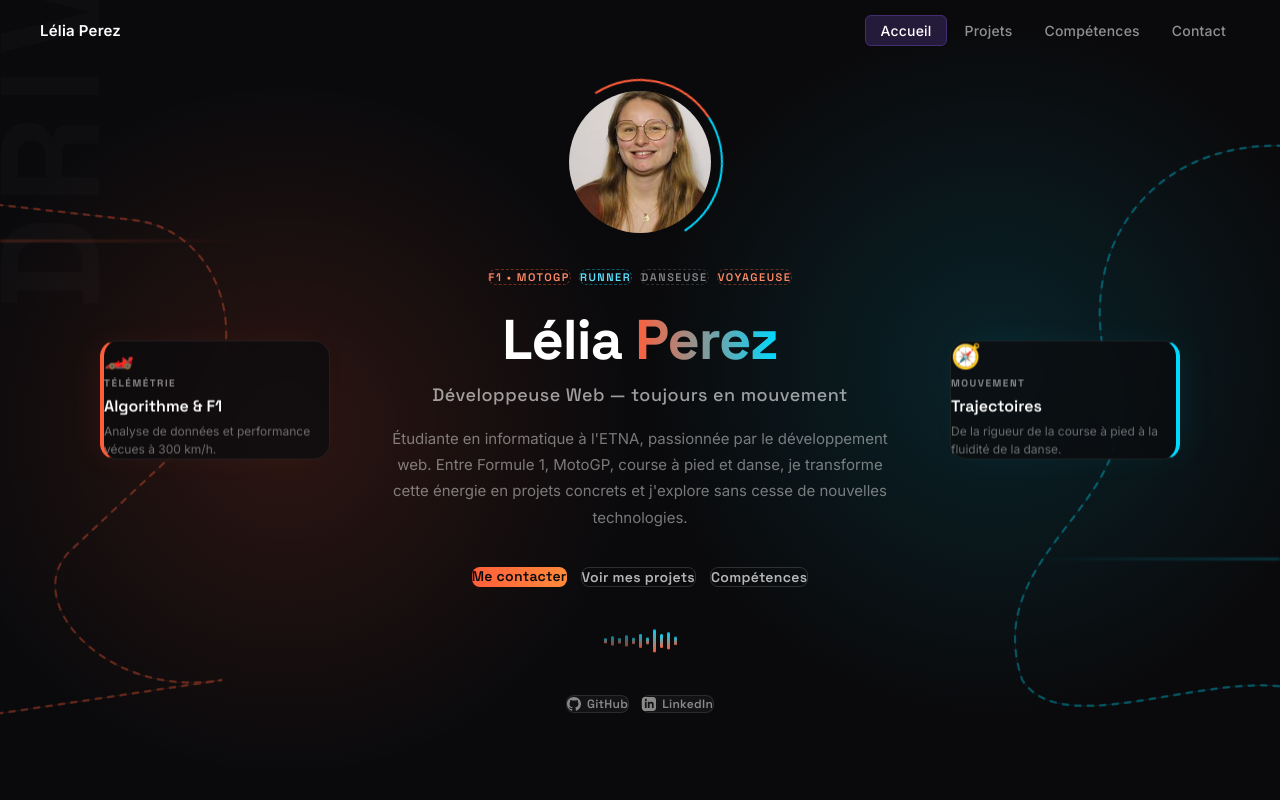
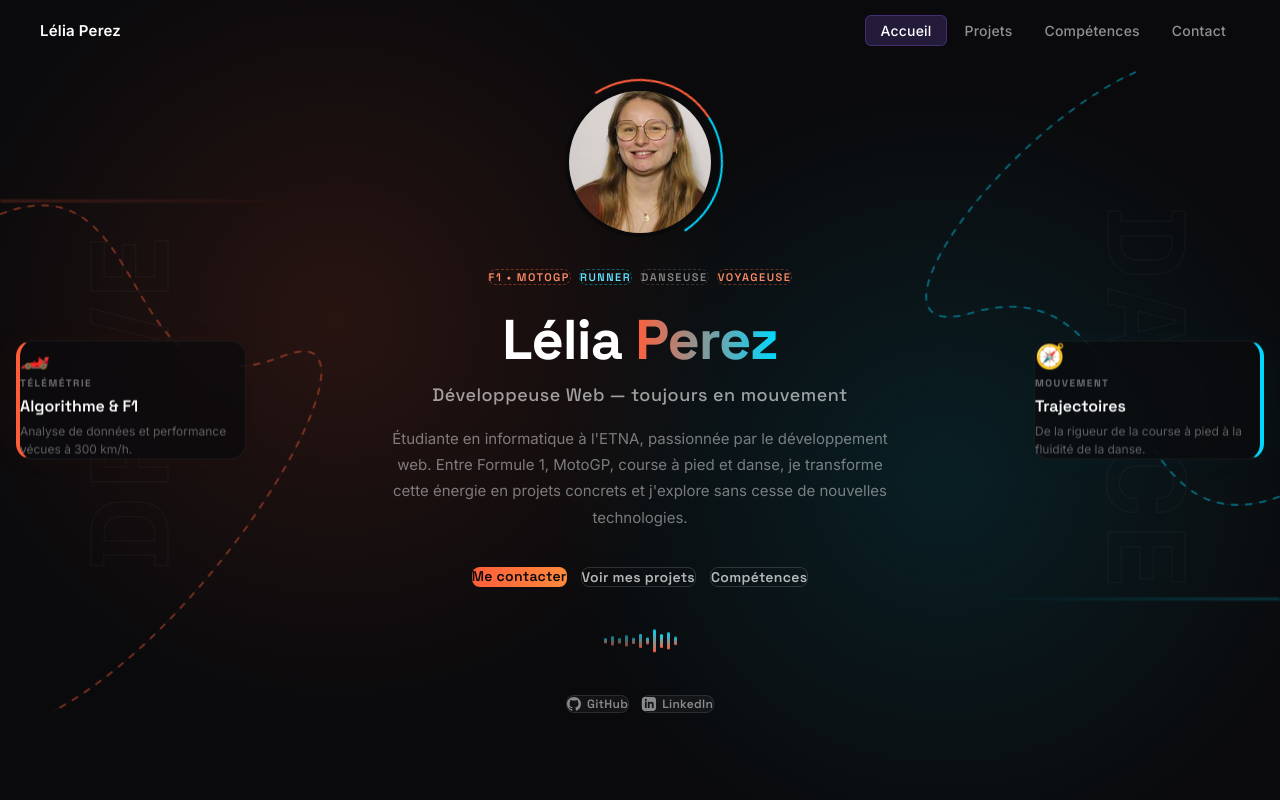
Before and after one commit to przlelia-art/Portfolio, a React (Vite) app: page / in a window 1280 px wide. Shown: the top 800 px of the page. Built offline with nearby package versions, Linux system fonts and the light colour scheme.

Commit message:
fix: correction design

```diff
--- a/src/components/Hero.jsx
+++ b/src/components/Hero.jsx
@@ -24,7 +24,7 @@ function Hero() {
           0%, 100% { transform: scaleY(0.4); opacity: 0.6; }
           50%       { transform: scaleY(1); opacity: 1; }
         }
-        @keyframes dash {
+        @keyframes trackFlow {
           to { stroke-dashoffset: -40; }
         }
 
@@ -145,12 +145,12 @@ function Hero() {
         .speedline.orange { background: linear-gradient(90deg, #ff5e3a, transparent); }
         .speedline.cyan   { background: linear-gradient(270deg, #00d9ff, transparent); }
 
-        .circuit-path {
-          stroke-dasharray: 8 6;
-          animation: dash 2s linear infinite;
+        .circuit-track {
+          stroke-dasharray: 8 8;
+          animation: trackFlow 4s linear infinite;
         }
 
-        /* --- ARRIÈRE-PLAN : MOTS GÉANTS FORCÉS --- */
+        /* --- TEXTES GÉANTS EN ARRIÈRE-PLAN BIEN CADRÉS --- */
         .bg-word-container {
           position: absolute;
           inset: 0;
@@ -165,41 +165,37 @@ function Hero() {
           position: absolute;
           font-family: 'Space Grotesk', sans-serif;
           font-weight: 900;
-          font-size: 140px;
-          line-height: 1;
-          color: rgba(255, 255, 255, 0.02);
-          text-transform: uppercase;
-          letter-spacing: 12px;
+          font-size: 150px;
+          color: transparent;
+          -webkit-text-stroke: 1.5px rgba(255, 255, 255, 0.03);
+          letter-spacing: 8px;
           user-select: none;
+          top: 50%;
         }
 
         .bg-word.left {
-          top: 30%;
-          left: 4%;
-          transform: rotate(-90deg);
-          transform-origin: center left;
+          left: -40px;
+          transform: translateY(-50%) rotate(-90deg);
         }
 
         .bg-word.right {
-          bottom: 30%;
-          right: -4%;
-          transform: rotate(90deg);
-          transform-origin: center right;
+          right: -60px;
+          transform: translateY(-50%) rotate(90deg);
         }
 
-        /* --- PLACEMENT DES CARTES LATÉRALES SANS DISPARITION --- */
+        /* --- CARTES LATÉRALES ADAPTATIVES --- */
         .side-card {
           position: absolute;
           display: flex;
           flex-direction: column;
           gap: 6px;
           padding: 20px;
-          background: rgba(11, 11, 14, 0.75);
-          border: 1px solid rgba(255,255,255,0.08);
+          background: rgba(11, 11, 14, 0.7);
+          border: 1px solid rgba(255,255,255,0.06);
           border-radius: 16px;
           backdrop-filter: blur(12px);
           -webkit-backdrop-filter: blur(12px);
-          z-index: 20; /* Priorité maximale */
+          z-index: 15;
           width: 230px;
           top: 50%;
           transform: translateY(-50%);
@@ -208,52 +204,47 @@ function Hero() {
 
         .side-card:hover {
           transform: translateY(-54%) scale(1.03);
-          border-color: rgba(255,255,255,0.2);
+          border-color: rgba(255,255,255,0.15);
         }
 
         .side-card .icon { font-size: 24px; margin-bottom: 2px; }
         .side-card .label {
           font-family: 'Space Grotesk', sans-serif;
           font-size: 10px; font-weight: 700; letter-spacing: 1.5px;
-          text-transform: uppercase; color: rgba(255,255,255,0.5);
+          text-transform: uppercase; color: rgba(255,255,255,0.4);
         }
         .side-card .value {
           font-family: 'Space Grotesk', sans-serif;
           font-size: 16px; font-weight: 600; color: #fff;
         }
         .side-card .sub {
-          font-size: 12px; color: rgba(255,255,255,0.4); line-height: 1.5;
+          font-size: 12px; color: rgba(255,255,255,0.35); line-height: 1.5;
         }
 
-        /* Placement aux extrémités fluides */
         .side-card.orange-accent {
-          left: 5%;
+          left: 40px;
           border-left: 4px solid #ff5e3a;
-          box-shadow: -10px 0 30px rgba(255,94,58,0.05);
+          box-shadow: -10px 0 30px rgba(255,94,58,0.03);
         }
         .side-card.cyan-accent {
-          right: 5%;
+          right: 40px;
           border-right: 4px solid #00d9ff;
-          box-shadow: 10px 0 30px rgba(0,217,255,0.05);
+          box-shadow: 10px 0 30px rgba(0,217,255,0.03);
         }
 
-        /* Responsive fluide simplifiée */
-        @media (max-width: 1200px) {
-          .side-card {
-            position: relative;
-            top: 0 !important;
-            transform: none !important;
-            left: 0 !important;
-            right: 0 !important;
-            margin: 10px auto;
-            width: 100%;
-            max-width: 400px;
+        /* Ajustements d'écrans pour éviter les chevauchements */
+        @media (max-width: 1340px) {
+          .bg-word { font-size: 110px; }
+          .side-card.orange-accent { left: 16px; }
+          .side-card.cyan-accent { right: 16px; }
         }
-          .hero-main-content {
-            display: flex;
-            flex-direction: column;
+
+        @media (max-width: 1120px) {
+          .bg-word { display: none; }
         }
-          .bg-word { display: none; }
+
+        @media (max-width: 960px) {
+          .side-card { display: none; }
         }
 
         @media (max-width: 768px) {
@@ -269,78 +260,85 @@ function Hero() {
           background: "#0a0a0c",
           minHeight: "100vh",
           display: "flex",
-          flexDirection: "column",
           alignItems: "center",
           justifyContent: "center",
-          padding: "60px 24px",
+          padding: "80px 24px",
           position: "relative",
           overflow: "hidden",
           fontFamily: "'Inter', sans-serif",
         }}
       >
-        {/* Halos lumineux d'ambiance ultra-visibles */}
+        {/* Halos lumineux géants */}
         <div style={{
-          position: "absolute", width: "700px", height: "700px", borderRadius: "50%",
-          background: "radial-gradient(circle, rgba(255,94,58,0.14) 0%, transparent 70%)",
-          top: "10%", left: "-5%", pointerEvents: "none", zIndex: 0
+          position: "absolute", width: "800px", height: "800px", borderRadius: "50%",
+          background: "radial-gradient(circle, rgba(255,94,58,0.12) 0%, transparent 70%)",
+          top: "-10%", left: "-5%", pointerEvents: "none", zIndex: 0
         }} />
         <div style={{
-          position: "absolute", width: "700px", height: "700px", borderRadius: "50%",
-          background: "radial-gradient(circle, rgba(0,217,255,0.12) 0%, transparent 70%)",
-          bottom: "10%", right: "-5%", pointerEvents: "none", zIndex: 0
+          position: "absolute", width: "800px", height: "800px", borderRadius: "50%",
+          background: "radial-gradient(circle, rgba(0,217,255,0.1) 0%, transparent 70%)",
+          bottom: "-10%", right: "-5%", pointerEvents: "none", zIndex: 0
         }} />
 
-        {/* Mots en arrière-plan */}
+        {/* Mots en arrière-plan (DRIVE / DANCE) */}
         <div className="bg-word-container">
           <div className="bg-word left">DRIVE</div>
           <div className="bg-word right">DANCE</div>
         </div>
 
-        {/* Lignes de vitesse horizontales */}
-        <div className="speedline orange" style={{ top: "30%", left: 0, width: "250px" }} />
-        <div className="speedline cyan"   style={{ bottom: "30%", right: 0, width: "250px" }} />
+        {/* Lignes de vitesse */}
+        <div className="speedline orange" style={{ top: "25%", left: 0, width: "300px" }} />
+        <div className="speedline cyan"   style={{ bottom: "25%", right: 0, width: "300px" }} />
 
-        {/* --- LE DESIGN DE CIRCUITS EN SVG ROBUSTE --- */}
-        <div style={{ position: "absolute", inset: 0, width: "100%", height: "100%", zIndex: 2, pointerEvents: "none" }}>
-          <svg width="100%" height="100%" viewBox="0 0 1440 800" preserveAspectRatio="none">
-            {/* Circuit Style Monza Épuré à Gauche (Orange) */}
+        {/* --- DESSIN DES CIRCUITS (CONTAINER FORCÉ ET TRACÉ RESPONSIVE) --- */}
+        <div style={{
+          position: "absolute",
+          top: 0, left: 0, right: 0, bottom: 0,
+          width: "100%", height: "100%",
+          zIndex: 2, pointerEvents: "none"
+        }}>
+          <svg
+            width="100%"
+            height="100%"
+            viewBox="0 0 1440 900"
+            preserveAspectRatio="none"
+            style={{ display: "block" }}
+          >
+            {/* Circuit Gauche - Orange */}
             <path
-              className="circuit-path"
-              d="M-50,200 L150,220 C250,230 300,350 200,450 L80,550 C20,600 120,700 250,680 L-50,720"
+              className="circuit-track"
+              d="M -20,250 C 180,150 120,480 320,400 C 450,350 250,700 60,800"
               fill="none"
               stroke="#ff5e3a"
               strokeWidth="2.5"
-              opacity="0.3"
+              opacity="0.35"
             />
             <path
-              d="M-50,200 L150,220 C250,230 300,350 200,450 L80,550 C20,600 120,700 250,680 L-50,720"
+              d="M -20,250 C 180,150 120,480 320,400 C 450,350 250,700 60,800"
               fill="none"
               stroke="#ff5e3a"
-              strokeWidth="1"
+              strokeWidth="0.75"
               opacity="0.1"
             />
 
-            {/* Circuit Courbes Fluides à Droite (Cyan) */}
+            {/* Circuit Droite - Cyan */}
             <path
-              className="circuit-path"
-              d="M1490,150 C1300,120 1200,250 1250,380 C1300,500 1100,550 1150,680 C1200,750 1400,650 1490,700"
+              className="circuit-track"
+              d="M 1460,550 C 1250,650 1300,300 1100,350 C 950,400 1120,150 1280,80"
               fill="none"
               stroke="#00d9ff"
               strokeWidth="2.5"
-              opacity="0.3"
+              opacity="0.35"
             />
             <path
-              d="M1490,150 C1300,120 1200,250 1250,380 C1300,500 1100,550 1150,680 C1200,750 1400,650 1490,700"
+              d="M 1460,550 C 1250,650 1300,300 1100,350 C 950,400 1120,150 1280,80"
               fill="none"
               stroke="#00d9ff"
-              strokeWidth="1"
+              strokeWidth="0.75"
               opacity="0.1"
             />
           </svg>
         </div>
-
-        {/* Conteneur global pour organiser l'affichage des cartes */}
-        <div style={{ position: "relative", width: "100%", maxWidth: "1200px", margin: "0 auto" }}>
 
         {/* Carte Latérale Gauche */}
         <div className="side-card orange-accent">
@@ -358,9 +356,9 @@ function Hero() {
           <div className="sub">De la rigueur de la course à pied à la fluidité de la danse.</div>
         </div>
 
-          {/* Bloc de Contenu Central principal */}
+        {/* Bloc Central */}
         <div className="hero-main-content">
-            {/* Photo de profil */}
+          {/* Photo */}
           <div style={{ position: "relative", width: "150px", height: "150px", marginBottom: "32px", margin: "0 auto 32px auto" }}>
             <div className="photo-ring"></div>
             <div style={{
@@ -376,7 +374,7 @@ function Hero() {
             </div>
           </div>
 
-            {/* Badges passions */}
+          {/* Badges */}
           <div style={{ display: "flex", gap: "8px", marginBottom: "24px", flexWrap: "wrap", justifyContent: "center" }}>
             <span className="stamp orange">F1 • MotoGP</span>
             <span className="stamp cyan">Runner</span>
@@ -397,7 +395,7 @@ function Hero() {
             Lélia <span>Perez</span>
           </h1>
 
-            {/* Slogan / Rôle */}
+          {/* Slogan */}
           <p style={{
             fontFamily: "'Space Grotesk', sans-serif",
             fontSize: "18px", fontWeight: "500",
@@ -407,7 +405,7 @@ function Hero() {
             Développeuse Web — toujours en mouvement
           </p>
 
-            {/* Description Bio */}
+          {/* Bio */}
           <p
             className="hero-desc"
             style={{ fontSize: "15px", color: "rgba(255,255,255,0.45)", lineHeight: "1.75", maxWidth: "520px", margin: "0 auto 36px auto", textAlign: "center" }}
@@ -417,7 +415,7 @@ function Hero() {
             en projets concrets et j'explore sans cesse de nouvelles technologies.
           </p>
 
-            {/* Boutons d'action */}
+          {/* Boutons */}
           <div className="hero-buttons" style={{ display: "flex", gap: "14px", flexWrap: "wrap", justifyContent: "center", marginBottom: "40px" }}>
             <a href="#contact" className="btn-primary-hero">
               Me contacter
@@ -430,7 +428,7 @@ function Hero() {
             </a>
           </div>
 
-            {/* Graphique Onde sonore */}
+          {/* Égaliseur sonore */}
           <div style={{ display: "flex", alignItems: "center", gap: "4px", height: "28px", marginBottom: "40px", justifyContent: "center" }}>
             {[10, 22, 14, 26, 12, 20, 8, 24, 14, 18, 10].map((h, i) => (
               <div
@@ -441,7 +439,7 @@ function Hero() {
             ))}
           </div>
 
-            {/* Liens Réseaux Sociaux */}
+          {/* Réseaux */}
           <div style={{ display: "flex", gap: "12px", justifyContent: "center" }}>
             <a href="https://github.com/przlelia-art" target="_blank" rel="noopener noreferrer" className="social-btn-hero">
               <svg width="14" height="14" fill="currentColor" viewBox="0 0 24 24">
@@ -458,7 +456,6 @@ function Hero() {
           </div>
 
         </div>
-        </div>
       </section>
     </>
   );
```
Lines whose indentation alone changed are shown as unchanged.
